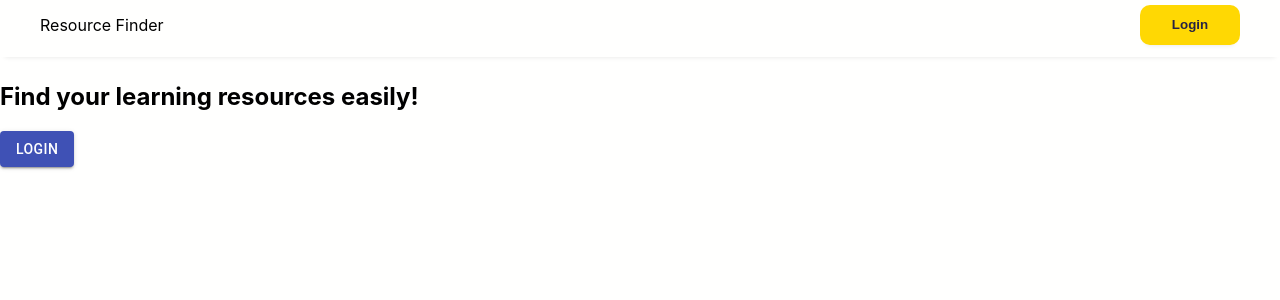
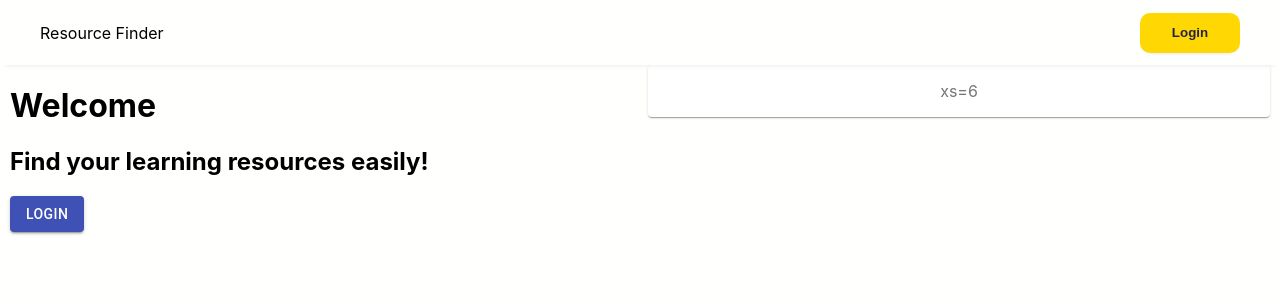
Before and after one commit to piall/resource-finder, a Next.js app: page / in a window 1280 px wide. Shown: the top 300 px of the page. Built offline with nearby package versions, Linux system fonts and the light colour scheme.

Commit message:
Update style

```diff
--- a/styles/globals.scss
+++ b/styles/globals.scss
@@ -48,3 +48,14 @@
     box-shadow: 0 5px 5px -5px rgba(0, 0, 0, 0.1);
   }
 }
+
+.page-container-scroll {
+  position: absolute;
+  margin-top: var(--nav-height);
+  height: calc(100vh - var(--nav-height));
+  width: 100vw;
+}
+
+.page-container {
+  padding: 0px 10px 10px 10px;
+}
```
